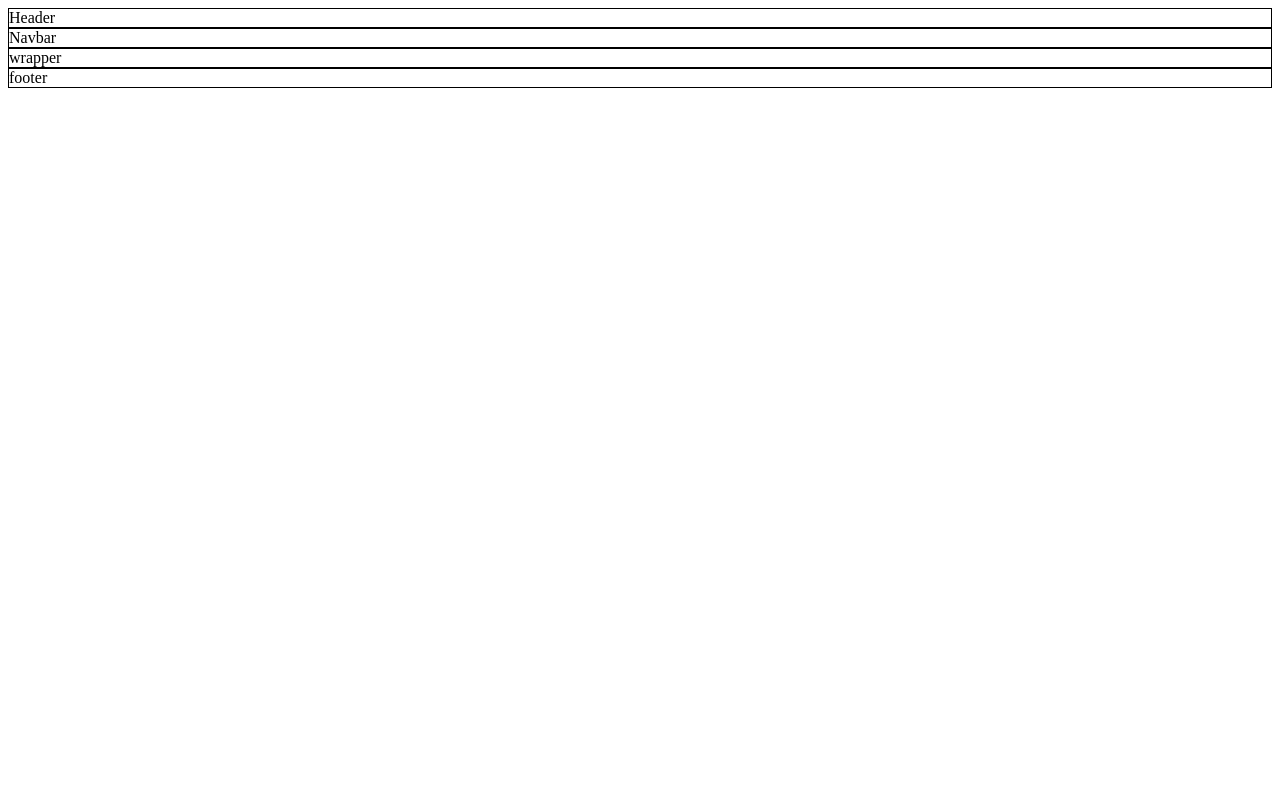
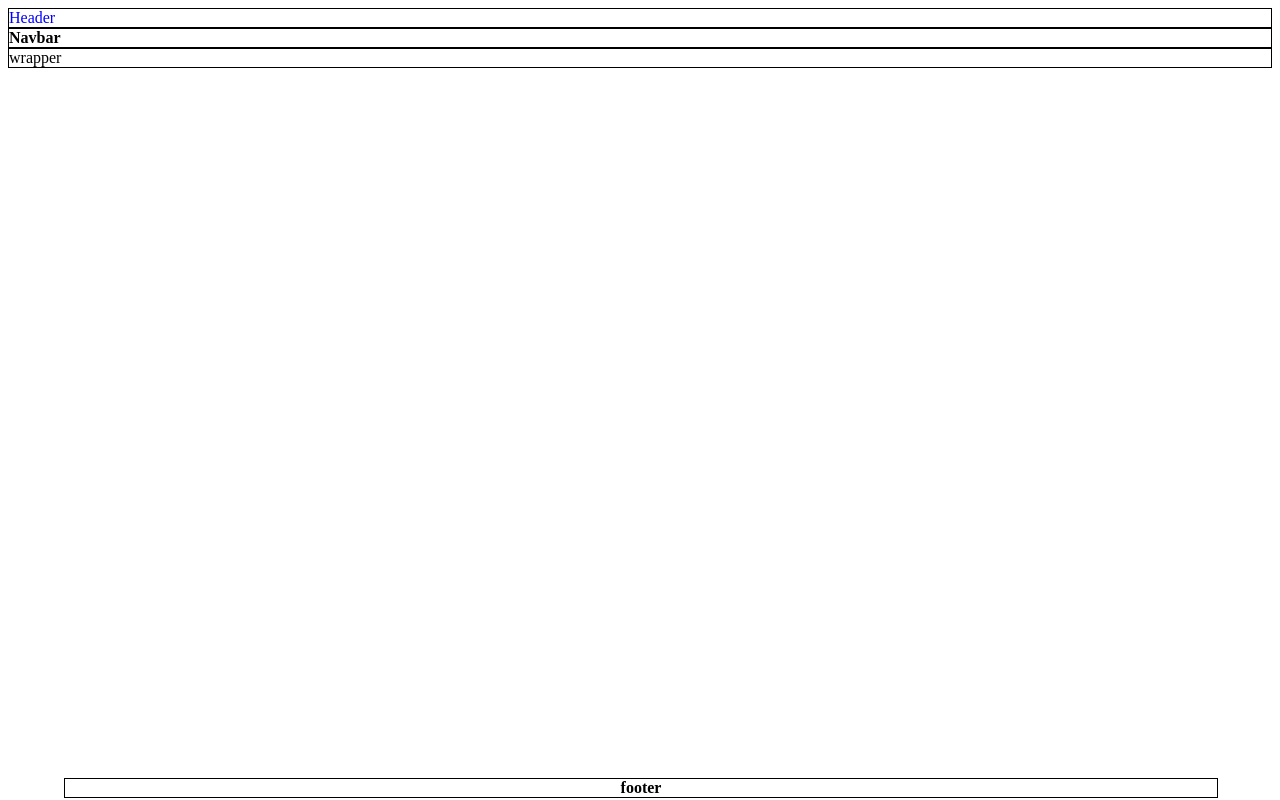
Before and after one commit to champix56/2024-12-02-jpg, a website: page index.html in a window 1280 px wide. Drawn offline with Linux system fonts and the light colour scheme.

Commit message:
demo selecteurs

```diff
--- a/index.html
+++ b/index.html
@@ -7,9 +7,9 @@
     <link rel="stylesheet" href="/style/style.css" />
   </head>
   <body>
-    <div>Header</div>
-    <div>Navbar</div>
-    <div>wrapper</div>
-    <div>footer</div>
+    <div id="header">Header</div>
+    <div id="navbar" class="bold">Navbar</div>
+    <div id="wrapper">wrapper</div>
+    <div id="footer" class="bold blue">footer</div>
   </body>
 </html>
--- a/style/style.css
+++ b/style/style.css
@@ -1,3 +1,17 @@
 div{
     border:1px solid black;
 }
+#header{
+    color:blue;
+}
+#footer{
+    position: absolute;
+    bottom: 2px;
+    text-align: center;
+    width: 90%;
+    left:5%;
+    right: 5%;
+}
+.bold{
+    font-weight: 900;
+}
```
